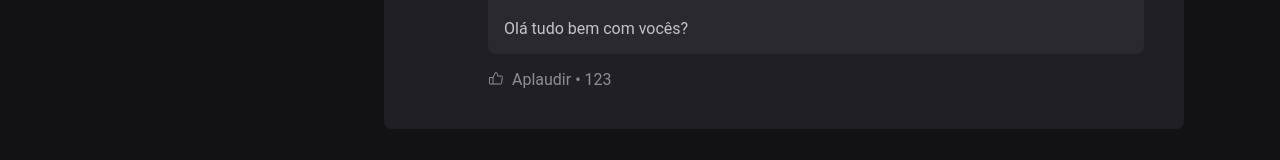
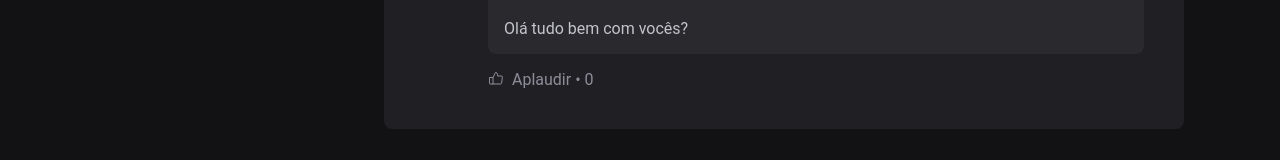
Before and after one commit to F-FabioFreitas-F/post-ignite, a React (Vite) app: page / in a window 1280 px wide. Shown: the part 632-792 px from the top of the page. Built offline with nearby package versions, Linux system fonts and the light colour scheme.

Commit message:
added like increase functionality

```diff
--- a/src/components/Comment.jsx
+++ b/src/components/Comment.jsx
@@ -5,8 +5,14 @@ import { Avatar } from './Avatar';
 
 export function Commment({comment , onDeleteComment}) {
 
+  const [likeCount, setLikeCount] = useState(0);
+
   function handleDeleteComment() {
     onDeleteComment(comment);
+  }
+
+  function handleLikeComment(){
+    setLikeCount((state) => state+1)
   }
 
   return (
@@ -35,7 +41,7 @@ export function Commment({comment , onDeleteComment}) {
 
           <p>{comment}</p>
         </div>
-        <footer><button><ThumbsUp /> Aplaudir <span>123</span></button></footer>
+        <footer><button onClick={handleLikeComment}><ThumbsUp/> Aplaudir <span>{likeCount}</span></button></footer>
       </div>
     </div>
   )
```
